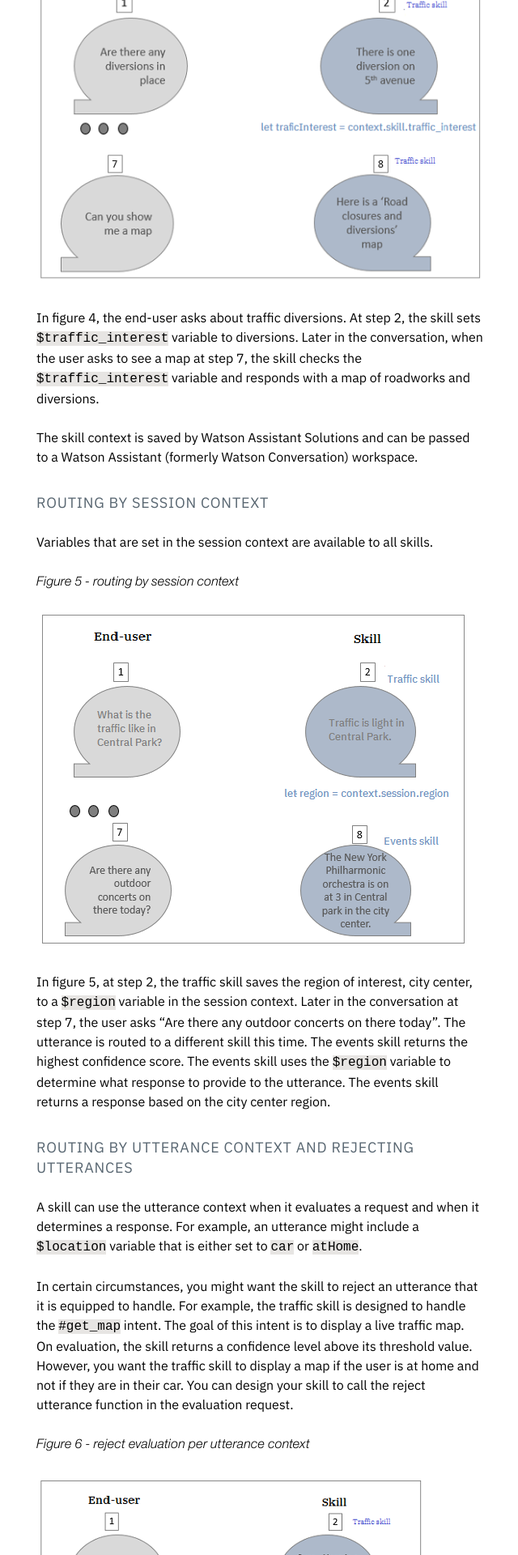
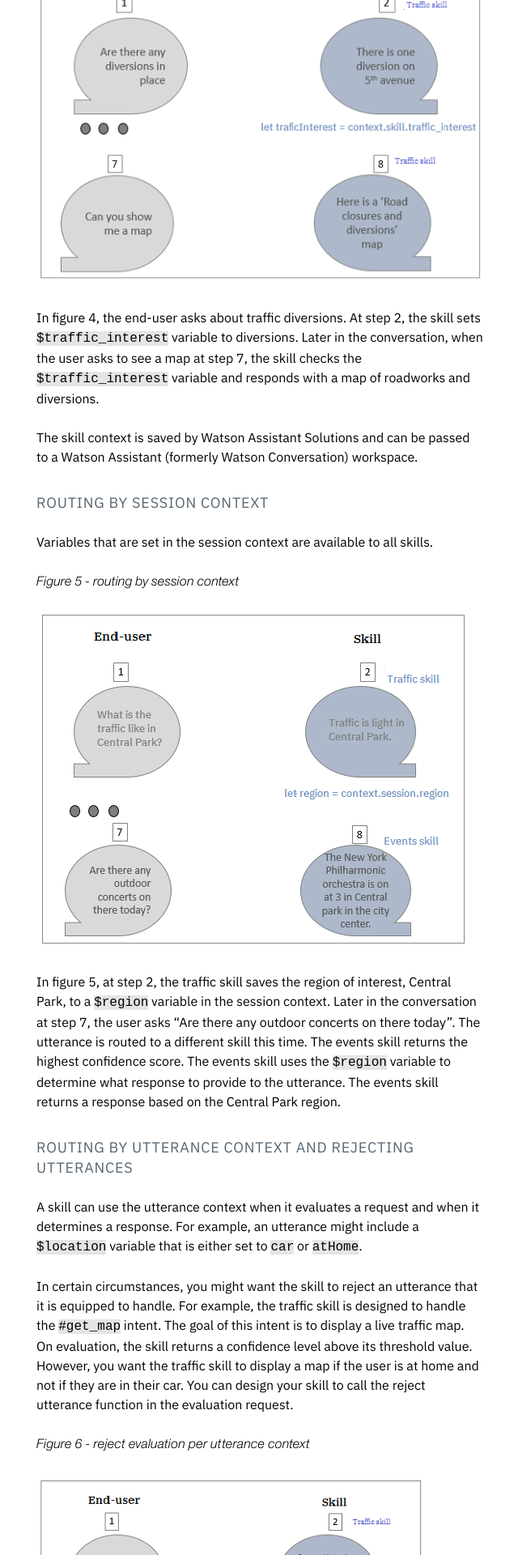
Before and after one commit to Watson-Personal-Assistant/developer, a Jekyll site: the page built from _content/skill/skill_features.md, in a window 1280 px wide. Shown: the part 3080-5000 px from the top of the page at 81% size, without its empty margins (351-991 px from the left). Built offline with Jekyll 4.4.1, drawn with Linux system fonts in a browser that asks for light colours.

Commit message:
Update skill_features.md
Update example.

```diff
--- a/_content/skill/skill_features.md
+++ b/_content/skill/skill_features.md
@@ -70,7 +70,7 @@ Variables that are set in the session context are available to all skills.
 _Figure 5 - routing by session context_
 ![Routing by session context]({{site.baseurl}}/images/skill_session_context_ex.PNG)
 
-In figure 5, at step 2, the traffic skill saves the region of interest, city center, to a `$region` variable in the session context. Later in the conversation at step 7, the user asks "Are there any outdoor concerts on there today".  The utterance is routed to a different skill this time.  The events skill returns the highest confidence score. The events skill uses the `$region` variable to determine what response to provide to the utterance.  The events skill returns a response based on the city center region.
+In figure 5, at step 2, the traffic skill saves the region of interest, Central Park, to a `$region` variable in the session context. Later in the conversation at step 7, the user asks "Are there any outdoor concerts on there today".  The utterance is routed to a different skill this time.  The events skill returns the highest confidence score. The events skill uses the `$region` variable to determine what response to provide to the utterance.  The events skill returns a response based on the Central Park region.
 
 #### Routing by utterance context and rejecting utterances
 A skill can use the utterance context when it evaluates a request and when it determines a response. For example, an utterance might include a `$location` variable that is either set to `car` or `atHome`.
```
